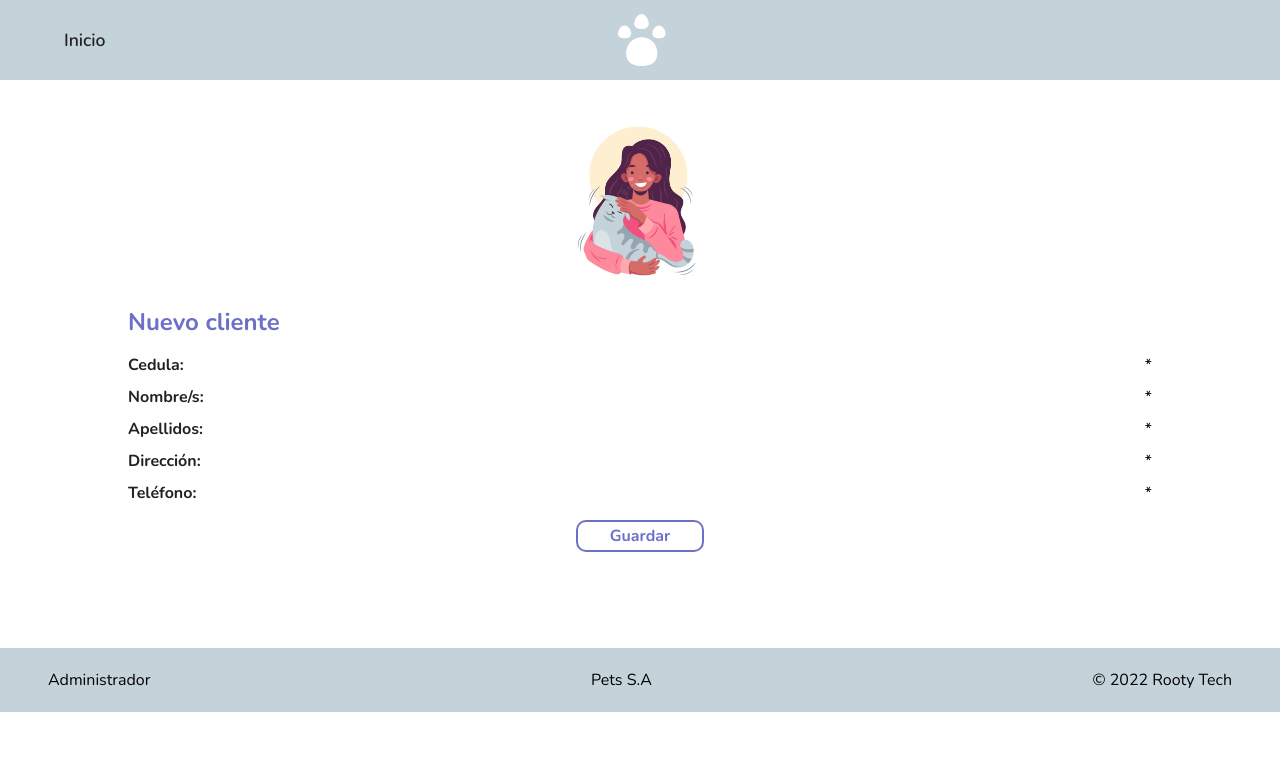
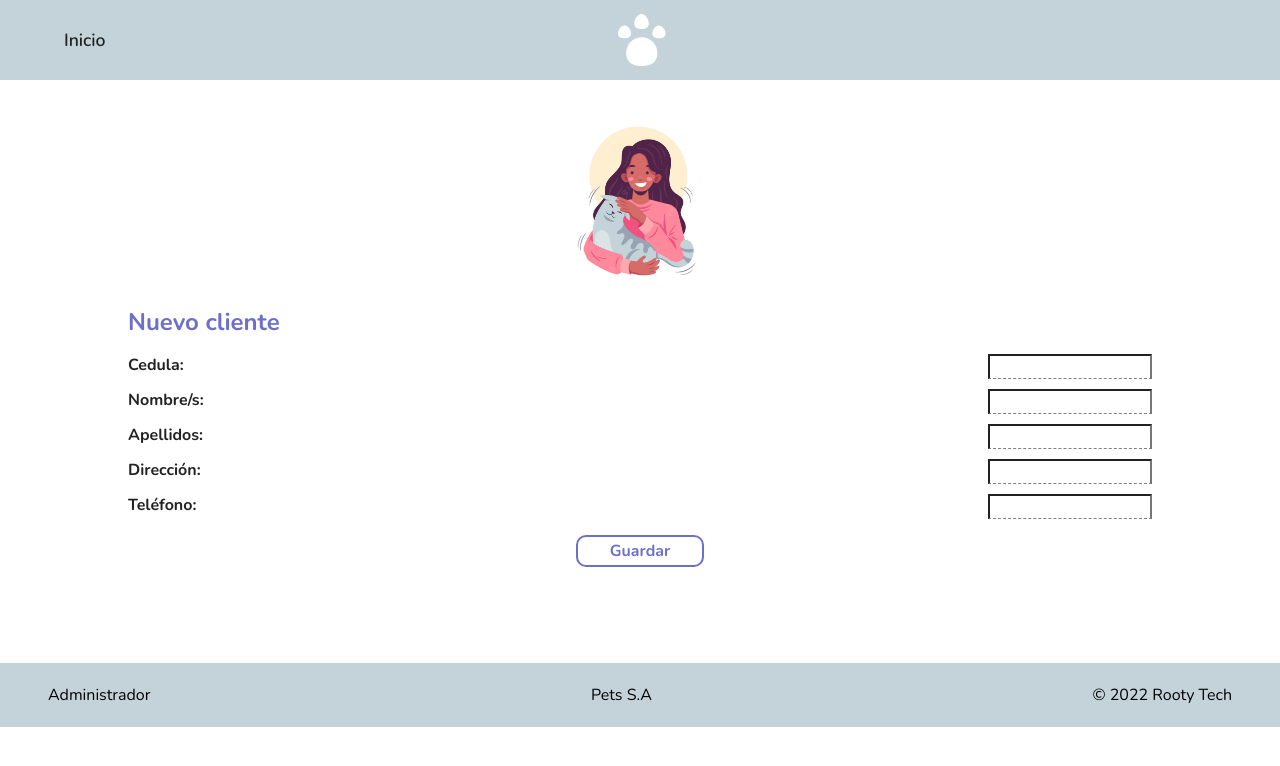
Before and after one commit to IsabelaCeballos/VetAppFront, a React (Create React App) app: page /newuser in a window 1280 px wide. Shown: the top 766 px of the page. Built offline with nearby package versions, Linux system fonts and the light colour scheme.

Commit message:
retiro todo lo dicho sobre los estados, el problema soy yo xd

```diff
--- a/src/components/infoData/InfoData.jsx
+++ b/src/components/infoData/InfoData.jsx
@@ -4,6 +4,7 @@ import { Button } from '../button/Button';
 
 export const InfoData = (props) => {
     const {data, title, canEdit, type, action} = props;
+
     const [editData, setEditData] = useState(false);
     const [submit, setSubmit] = useState("");
 
@@ -27,8 +28,8 @@ export const InfoData = (props) => {
         width: "10rem",
         fontSize: "1rem",
         textAlign: "end",
-        border: "none",
-        outline: "none"
+        borderBottom: "1px dashed gray",
+        outline: "none",
     }
     const canEditText = {
         textDecoration: "underline",
@@ -61,24 +62,25 @@ export const InfoData = (props) => {
                 {
                 type === "user"?
                     <section>
-                        <div style={fileContent}><p style={{fontWeight: "bolder"}}>Cedula:</p><input readOnly={data && !editData ?true:null} type="text" name="cc" id="cc" defaultValue={data ? data.cc:"*"} style={inputData}/></div>
-                        <div style={fileContent}><p style={{fontWeight: "bolder"}}>Nombre/s:</p><input readOnly={data && !editData ?true:null} type="text" name="names" id="names" defaultValue={data ? data.names:"*"} style={inputData}/></div>
-                        <div style={fileContent}><p style={{fontWeight: "bolder"}}>Apellidos:</p><input readOnly={data && !editData ?true:null} type="text" name="surnames" id="surnames" defaultValue={data ? data.surnames:"*"} style={inputData}/></div>
-                        <div style={fileContent}><p style={{fontWeight: "bolder"}}>Dirección:</p><input readOnly={data && !editData ?true:null} type="text" name="address" id="address" defaultValue={data ? data.address:"*"} style={inputData}/></div>
-                        <div style={fileContent}><p style={{fontWeight: "bolder"}}>Teléfono:</p><input readOnly={data && !editData ?true:null} type="text" name="phoneNumber" id="phoneNumber" defaultValue={data ? data.phoneNumber:"*"} style={inputData}/></div>
+                        {console.log(data)}
+                        <div style={fileContent}><p style={{fontWeight: "bolder"}}>Cedula:</p><input readOnly={data && !editData ?true:null} type="text" name="cc" id="cc" value={data && data.cc} style={inputData}/></div>
+                        <div style={fileContent}><p style={{fontWeight: "bolder"}}>Nombre/s:</p><input readOnly={data && !editData ?true:null} type="text" name="names" id="names" value={data && data.names} style={inputData}/></div>
+                        <div style={fileContent}><p style={{fontWeight: "bolder"}}>Apellidos:</p><input readOnly={data && !editData ?true:null} type="text" name="surnames" id="surnames" value={data && data.surnames} style={inputData}/></div>
+                        <div style={fileContent}><p style={{fontWeight: "bolder"}}>Dirección:</p><input readOnly={data && !editData ?true:null} type="text" name="address" id="address" value={data && data.address} style={inputData}/></div>
+                        <div style={fileContent}><p style={{fontWeight: "bolder"}}>Teléfono:</p><input readOnly={data && !editData ?true:null} type="text" name="phoneNumber" id="phoneNumber" value={data && data.phoneNumber} style={inputData}/></div>
                     </section>
                 : type === "pet" ?
                     <section>
-                        <div style={fileContent}><p style={{fontWeight: "bolder"}}>Nombre:</p><input readOnly={data && !editData ?true:null} type="text" name="name" id="name" defaultValue={data ? data.name:"*"} style={inputData}/></div>
-                        <div style={fileContent}><p style={{fontWeight: "bolder"}}>Raza:</p><input readOnly={data && !editData ?true:null} type="text" name="race" id="race" defaultValue={data ? data.race:"*"} style={inputData}/></div>
-                        <div style={fileContent}><p style={{fontWeight: "bolder"}}>Edad:</p><input readOnly={data && !editData ?true:null} type="text" name="age" id="age" defaultValue={data ? data.age:"*"} style={inputData}/></div>
-                        <div style={fileContent}><p style={{fontWeight: "bolder"}}>Peso:</p><input readOnly={data && !editData ?true:null} type="text" name="weight" id="weight" defaultValue={data ? data.weight:"*"} style={inputData}/></div>
+                        <div style={fileContent}><p style={{fontWeight: "bolder"}}>Nombre:</p><input readOnly={data && !editData ?true:null} type="text" name="name" id="name" value={data && data.name} style={inputData}/></div>
+                        <div style={fileContent}><p style={{fontWeight: "bolder"}}>Raza:</p><input readOnly={data && !editData ?true:null} type="text" name="race" id="race" value={data && data.race} style={inputData}/></div>
+                        <div style={fileContent}><p style={{fontWeight: "bolder"}}>Edad:</p><input readOnly={data && !editData ?true:null} type="text" name="age" id="age" value={data && data.age} style={inputData}/></div>
+                        <div style={fileContent}><p style={{fontWeight: "bolder"}}>Peso:</p><input readOnly={data && !editData ?true:null} type="text" name="weight" id="weight" value={data && data.weight} style={inputData}/></div>
                     </section>
                 : type === "medicine"?
                 <section>
-                    <div style={fileContent}><p style={{fontWeight: "bolder"}}>Nombre:</p><input readOnly={data && !editData ?true:null} type="text" name="nameMedicine" id="nameMedicine" defaultValue={data ? data.nameMedicine:"*"} style={inputData}/></div>
-                    <div style={fileContent}><p style={{fontWeight: "bolder"}}>Descipción:</p><input readOnly={data && !editData ?true:null} type="text" name="description" id="description" defaultValue={data ? data.description:"*"} style={inputData}/></div>
-                    <div style={fileContent}><p style={{fontWeight: "bolder"}}>Dosis:</p><input readOnly={data && !editData ?true:null} type="text" name="doses" id="doses" defaultValue={data ? data.doses:"*"} style={inputData}/></div>
+                    <div style={fileContent}><p style={{fontWeight: "bolder"}}>Nombre:</p><input readOnly={data && !editData ?true:null} type="text" name="nameMedicine" id="nameMedicine" value={data && data.nameMedicine} style={inputData}/></div>
+                    <div style={fileContent}><p style={{fontWeight: "bolder"}}>Descipción:</p><input readOnly={data && !editData ?true:null} type="text" name="description" id="description" value={data && data.description} style={inputData}/></div>
+                    <div style={fileContent}><p style={{fontWeight: "bolder"}}>Dosis:</p><input readOnly={data && !editData ?true:null} type="text" name="doses" id="doses" value={data && data.doses} style={inputData}/></div>
                 </section>
                 :null
                 }
--- a/src/components/infoData/NewData.jsx
+++ b/src/components/infoData/NewData.jsx
@@ -18,7 +18,11 @@ export const NewData= (props) => {
                 }
             </div>
             <div style={{display: "flex", justifyContent: "center"}}>
-                <Button borderColor="#6C70C9" goTo={`${goTo}/${id}`}>Nueva mascota</Button>
+                <Button borderColor="#6C70C9" goTo={`${goTo}/${id}`}>{
+                    typeTitle === "mascota" ? "Nueva mascota"
+                    : typeTitle === "medicamento" ?
+                    "Nuevo medicamenos" : ""
+                }</Button>
             </div>
         </div>
     )
--- a/src/pages/NewPet.jsx
+++ b/src/pages/NewPet.jsx
@@ -51,7 +51,7 @@ export const NewPet = () => {
                 <img src={imgUser} alt="img_searchUser" style={{width: "10%"}}/>
             </div>
             <InfoData title="Nueva mascota" type="pet" action={newPet} />
-            {response_id && <NewData tittypeTitlele="medicamento" id={response_id} goTo="/newmedicine" />}
+            {response_id && <NewData typeTitle="medicamento" id={response_id} goTo="/newmedicine" />}
             <Footer />
         </>
     )
--- a/src/pages/SearchUser.jsx
+++ b/src/pages/SearchUser.jsx
@@ -1,4 +1,4 @@
-import React, { useState } from 'react';
+import React, { useEffect, useState } from 'react';
 
 //components
 import { Header } from '../components/header';
@@ -50,6 +50,7 @@ export const SearchUser = () => {
             }
         }
     }
+
     return (
         <>
             <Header />
```
